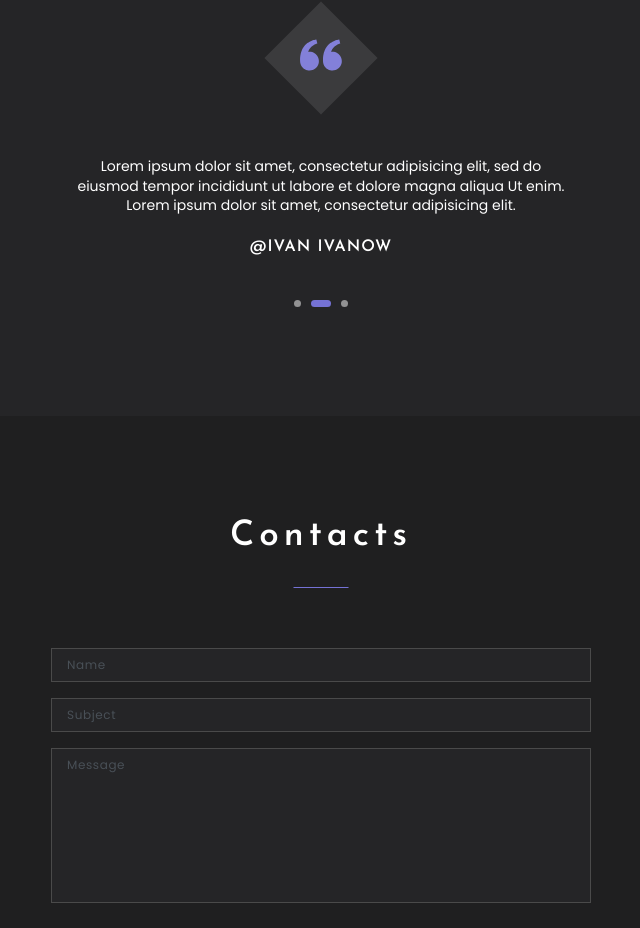
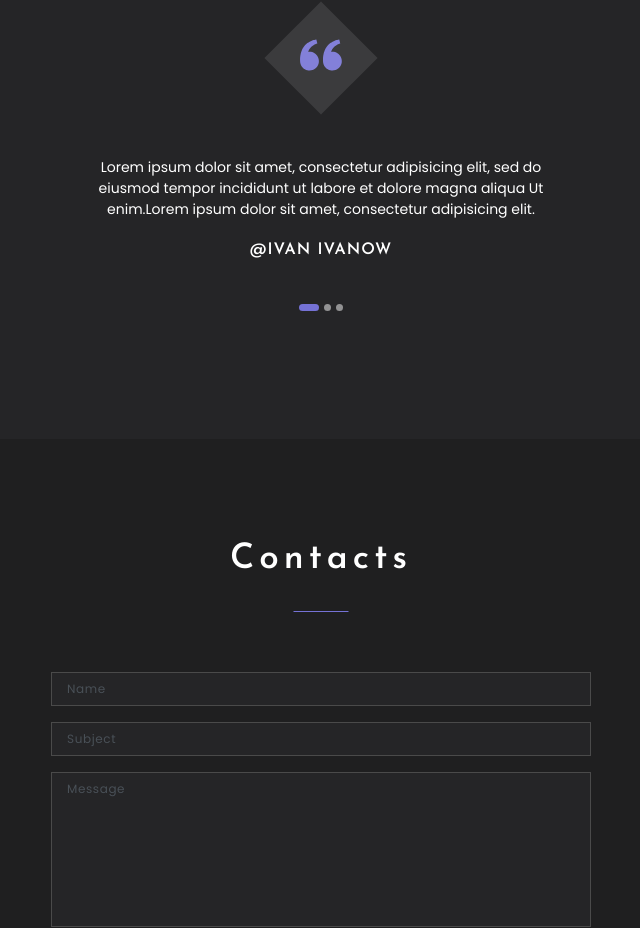
Before and after one commit to Pumpkin-Pie93/portfolio-start-project-main, a React app: page / in a window 1280 px wide. Shown: the part 2883-3811 px from the top of the page, without its empty margins (319-959 px from the left). Built offline with nearby package versions, Linux system fonts and the light colour scheme.

Commit message:
Slider (React-alice-carousel)

```diff
--- a/package.json
+++ b/package.json
@@ -45,6 +45,7 @@
     "postcss-preset-env": "7.0.1",
     "prompts": "2.4.2",
     "react": "18.2.0",
+    "react-alice-carousel": "^2.7.1",
     "react-app-polyfill": "3.0.0",
     "react-dev-utils": "12.0.1",
     "react-dom": "18.2.0",
--- a/src/components/slider/Slider.tsx
+++ b/src/components/slider/Slider.tsx
@@ -1,23 +1,64 @@
 import React from 'react';
-import {FlexWrapper} from "../FlexWrapper";
+import AliceCarousel from 'react-alice-carousel';
+import 'react-alice-carousel/lib/alice-carousel.css';
 import {S} from "./Slider_Styles";
+import './../../styles/slider.css'
 
-export const Slider: React.FC = () => {
+type SlidePropsType = {
+    text: string
+    userName: string
+}
+
+const Slide = (props: SlidePropsType) => {
     return (
-        <S.Slider>
-            <FlexWrapper>
-                <S.Slide>
-                    <S.Text>Lorem ipsum dolor sit amet, consectetur adipisicing elit, sed do eiusmod tempor incididunt ut
-                        labore et dolore magna aliqua Ut enim. Lorem ipsum dolor sit amet, consectetur adipisicing
-                        elit.</S.Text>
-                    <S.Name>@Ivan Ivanow</S.Name>
-                </S.Slide>
-            </FlexWrapper>
-            <S.Pagination>
-                <span></span>
-                <span className={'active'}></span>
-                <span></span>
-            </S.Pagination>
-        </S.Slider>
-    );
-};
+        <S.Slide>
+        <S.Text>{props.text}</S.Text>
+        <S.Name>@{props.userName}</S.Name>
+    </S.Slide>
+    )
+}
+
+const items = [
+    <Slide userName={"Ivan Ivanow"}
+           text={"Lorem ipsum dolor sit amet, consectetur adipisicing elit, sed do eiusmod tempor incididunt ut labore et dolore magna aliqua Ut enim.Lorem ipsum dolor sit amet, consectetur adipisicing elit."} />,
+    <Slide userName={"Peter Petrow"}
+           text={"Lorem ipsum dolor sit amet, consectetur adipisicing elit, sed do eiusmod tempor incididunt ut labore et dolore magna aliqua Ut enim.Lorem ipsum dolor sit amet, consectetur adipisicing elit."} />,
+    <Slide userName={"Ilya Sidorov"}
+           text={"Lorem ipsum dolor sit amet, consectetur adipisicing elit, sed do eiusmod tempor incididunt ut labore et dolore magna aliqua Ut enim.Lorem ipsum dolor sit amet, consectetur adipisicing elit."} />
+
+];
+
+export const Slider = () => (
+    <S.Slider>
+        <AliceCarousel
+            mouseTracking
+            items={items}
+        />
+    </S.Slider>
+);
+
+
+// import React from 'react';
+// import {FlexWrapper} from "../FlexWrapper";
+// import {S} from "./Slider_Styles";
+//
+// export const Slider: React.FC = () => {
+//     return (
+//         <S.Slider>
+//             <FlexWrapper>
+//                 <S.Slide>
+//                     <S.Text>Lorem ipsum dolor sit amet, consectetur adipisicing elit, sed do eiusmod tempor incididunt ut
+//                         labore et dolore magna aliqua Ut enim. Lorem ipsum dolor sit amet, consectetur adipisicing
+//                         elit.</S.Text>
+//                     <S.Name>@Ivan Ivanow</S.Name>
+//                 </S.Slide>
+//             </FlexWrapper>
+//             <S.Pagination>
+//                 <span></span>
+//                 <span className={'active'}></span>
+//                 <span></span>
+//             </S.Pagination>
+//         </S.Slider>
+//     );
+// };
+//
--- a/src/components/slider/Slider_Styles.ts
+++ b/src/components/slider/Slider_Styles.ts
@@ -6,6 +6,7 @@
   //border: 1px solid darkslategray;
   border-radius: 5px;
   max-width: 500px;
+  width: 100%  ;
   display: flex;
   flex-direction: column;
   align-items: center;
@@ -35,7 +36,7 @@
     display: inline-block;
     width: 7px;
     height: 7px;
-    margin: 5px;
+    //margin: 5px;
     background-color: rgba(255, 255, 255, 0.5);
     border-radius: 20px;
 
--- /dev/null
+++ b/src/styles/slider.css
@@ -0,0 +1,31 @@
+.alice-carousel__dots {
+    margin: 0;
+}
+
+.alice-carousel__dots-item:not(.__custom) {
+    display: inline-block;
+    width: 7px;
+    height: 7px;
+    /*margin: 5px;*/
+    background-color: rgba(255, 255, 255, 0.5);
+    border-radius: 20px;
+}
+
+.alice-carousel__dots-item:not(.__custom):not(:last-child) {
+    margin-right: 5px;
+}
+
+.alice-carousel__dots-item:not(.__custom):hover{
+    background-color: #7572D5;
+
+}
+
+.alice-carousel__dots-item:not(.__custom).__active {
+    background-color: #7572D5;
+    width: 20px;
+}
+
+.alice-carousel__prev-btn-item,
+.alice-carousel__next-btn-item {
+    display: none;
+}
```
Also changed, not shown: 1 other file (tests, documents, lock files or other folders).
